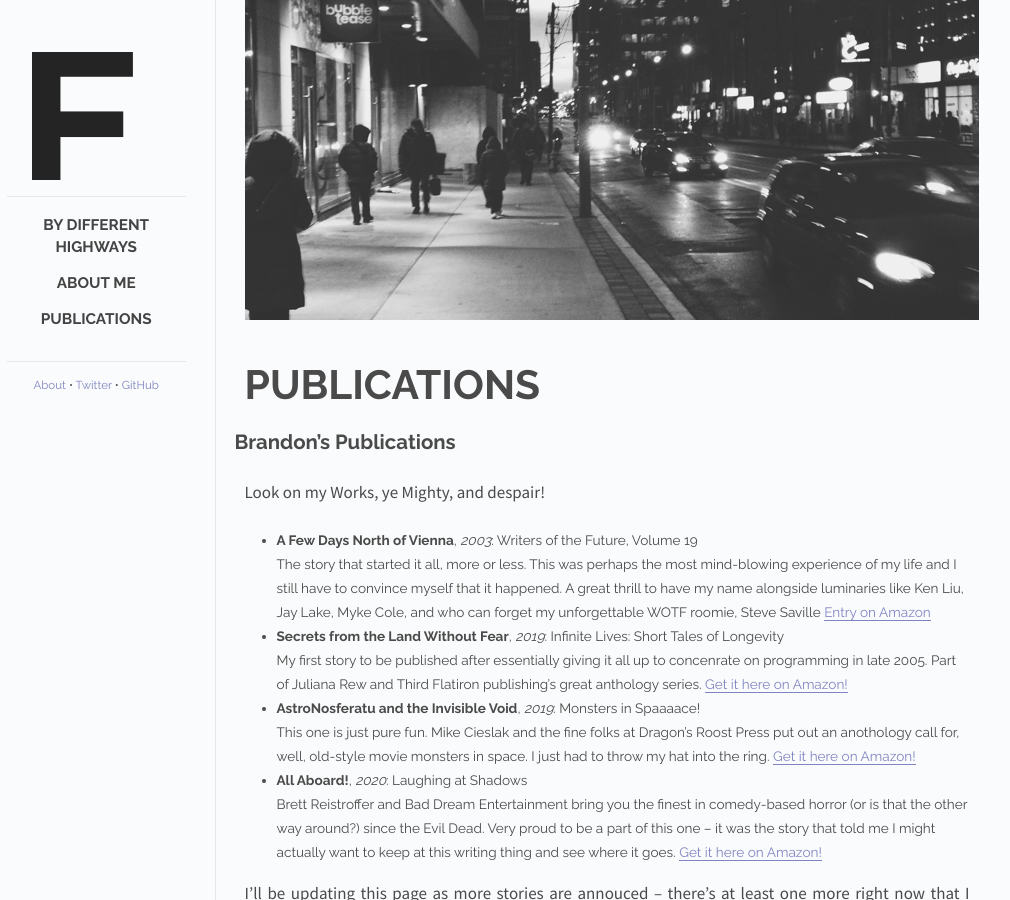
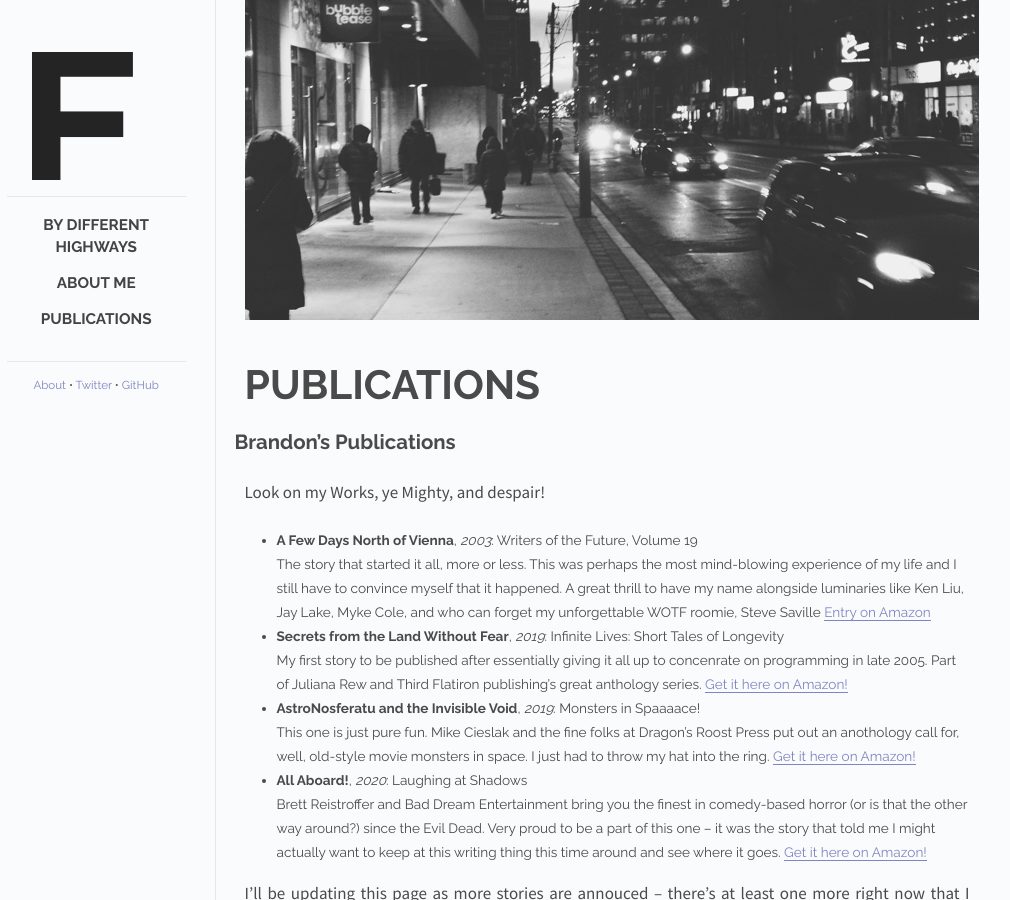
Before and after one commit to Butler-Brand/Butler-Brand.github.io, a Jekyll site: the page built from _posts/2020-01-02-publications-post.md, in a window 1280 px wide. Shown: the whole page, without its empty margins (143-1153 px from the left). Built offline with Jekyll 4.4.1, drawn with Linux system fonts in a browser that asks for light colours; Markdown is read by kramdown in place of the engine named in the settings.

Commit message:
Update 2020-01-02-publications-post.md

```diff
--- a/_posts/2020-01-02-publications-post.md
+++ b/_posts/2020-01-02-publications-post.md
@@ -26,7 +26,7 @@ Look on my Works, ye Mighty, and despair!
 	<br />
 * <strong>All Aboard!</strong>, <em>2020</em>: Laughing at Shadows<br />
 	Brett Reistroffer and Bad Dream Entertainment bring you the finest in comedy-based horror (or is that the other way around?) since the Evil Dead.
-	Very proud to be a part of this one -- it was the story that told me I might actually want to keep at this writing thing and see where it goes.
+	Very proud to be a part of this one -- it was the story that told me I might actually want to keep at this writing thing this time around and see where it goes.
 	[Get it here on Amazon!](https://www.amazon.com/Laughing-at-Shadows-Brett-Reistroffer-ebook/dp/B0829GBNRW/ref=pd_rhf_se_p_img_8?_encoding=UTF8&psc=1&refRID=F2VTBN08SV5M4SZWE2R7)
 
 I'll be updating this page as more stories are annouced -- there's at least one more right now that I haven't included that's coming next year -- so stay tuned!
```
